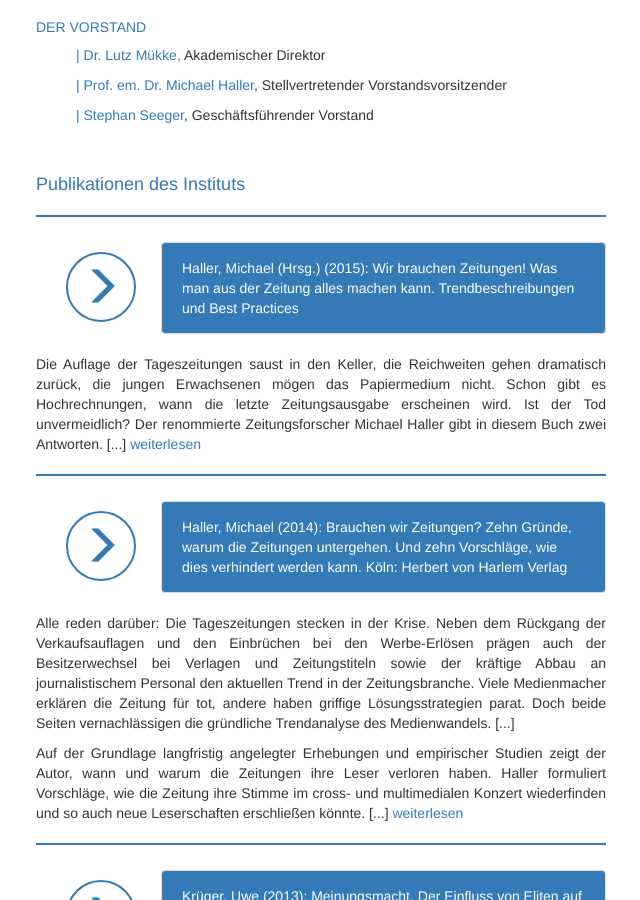
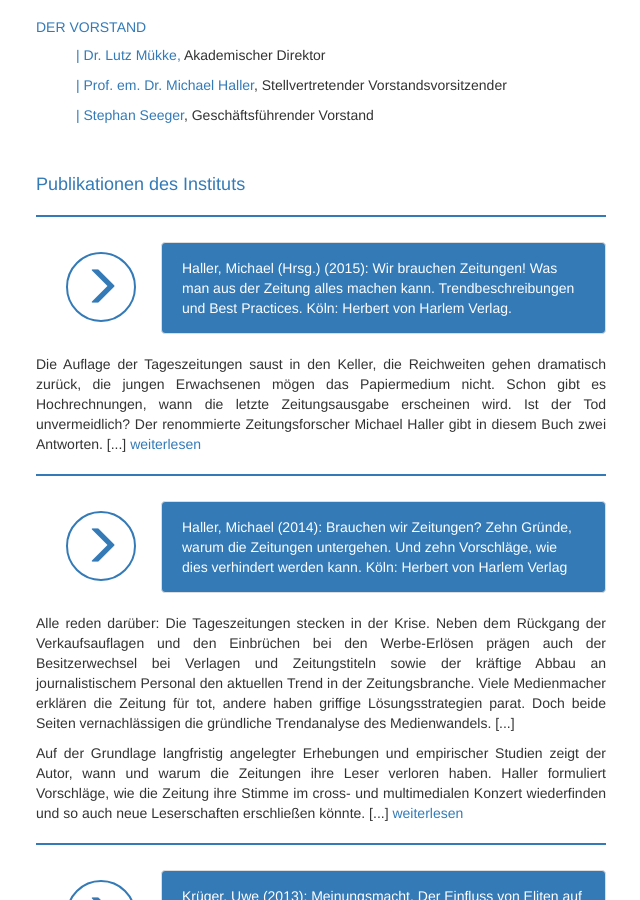
Before and after one commit to susedev/test, a Jekyll site: the page built from ueber-uns.html, in a window 1280 px wide and 900 px high, scrolled down 1014 px. Shown: the whole window, without its empty margins (229-869 px from the left). Built offline with Jekyll 4.4.1, drawn with Linux system fonts in a browser that asks for light colours; nearby versions of some CDN libraries.

Commit message:
Update ueber-uns.html

```diff
--- a/ueber-uns.html
+++ b/ueber-uns.html
@@ -48,7 +48,7 @@ title: Über uns
          <a class="btn btn-circle-3" href="http://www.eijc.eu/de/michel-haller-hrsg-wir-brauchen-zeitungen-was-man-aus-der-zeitung-alles-machen-kann-trendbeschreibungen-und-best-practices/" target="_blank" ><span class="glyphicon glyphicon-menu-right" aria-hidden="true"></span></a>
 </div>
 
-<div class="col-xs-5"><a class="thumbnail" href="http://www.eijc.eu/de/michel-haller-hrsg-wir-brauchen-zeitungen-was-man-aus-der-zeitung-alles-machen-kann-trendbeschreibungen-und-best-practices/" style="background-color: #337AB7; color:#FFFFFF; padding: 15px 20px; max-width: 550px;" target="_blank">Haller, Michael (Hrsg.) (2015): Wir brauchen Zeitungen! Was man aus der Zeitung alles machen kann. Trendbeschreibungen und Best Practices </a></div>
+<div class="col-xs-5"><a class="thumbnail" href="http://www.eijc.eu/de/michel-haller-hrsg-wir-brauchen-zeitungen-was-man-aus-der-zeitung-alles-machen-kann-trendbeschreibungen-und-best-practices/" style="background-color: #337AB7; color:#FFFFFF; padding: 15px 20px; max-width: 550px;" target="_blank">Haller, Michael (Hrsg.) (2015): Wir brauchen Zeitungen! Was man aus der Zeitung alles machen kann. Trendbeschreibungen und Best Practices. Köln: Herbert von Harlem Verlag. </a></div>
 </div>
 
 <p style="text-align: justify;">Die Auflage der Tageszeitungen saust in den Keller, die Reichweiten gehen dramatisch zurück, die jungen Erwachsenen mögen das Papiermedium nicht. Schon gibt es Hochrechnungen, wann die letzte Zeitungsausgabe erscheinen wird. Ist der Tod unvermeidlich? Der renommierte Zeitungsforscher Michael Haller gibt in diesem Buch zwei Antworten. [...] <a href="http://www.eijc.eu/de/michel-haller-hrsg-wir-brauchen-zeitungen-was-man-aus-der-zeitung-alles-machen-kann-trendbeschreibungen-und-best-practices/" target="_blank">weiterlesen </a></p>
```
